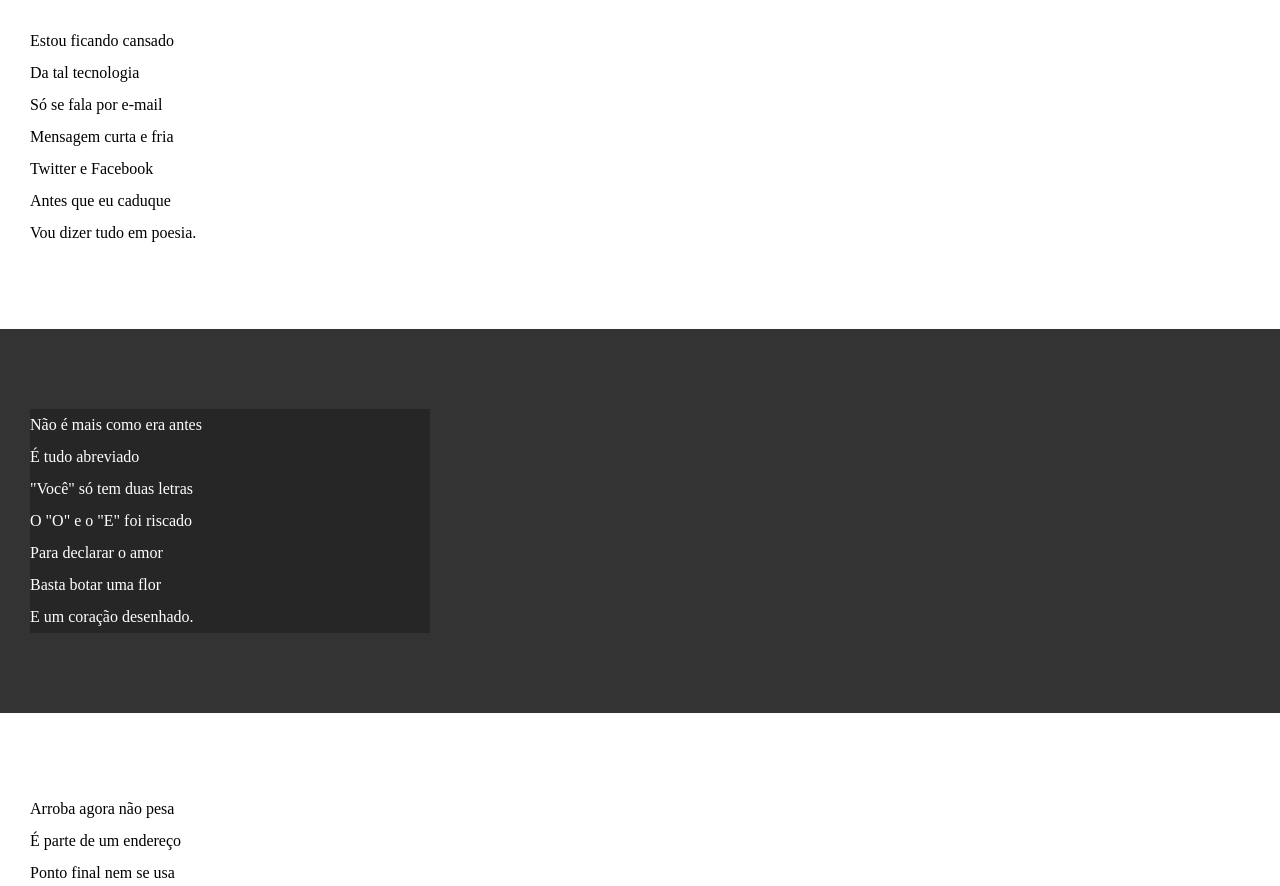
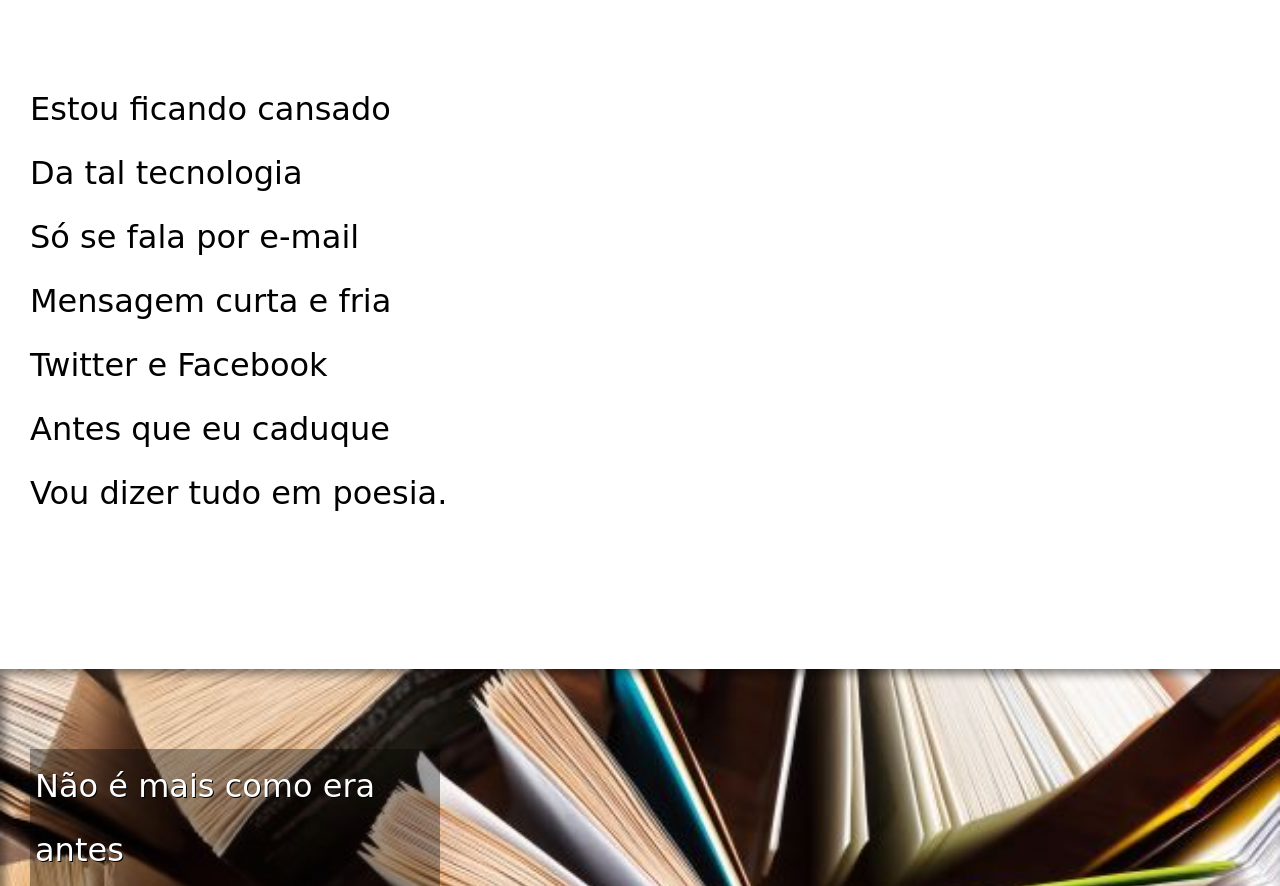
Before and after one commit to AtilaGDiehl/html-css, a plain HTML site: page desafios/Desafio 12/index.html in a window 1280 px wide. Shown: the part 210-1096 px from the top of the page. Drawn offline with Linux system fonts and the light colour scheme; a web font is replaced by a local one.

Commit message:
atulizado desafio 12

```diff
--- a/desafios/Desafio 12/estilo.css
+++ b/desafios/Desafio 12/estilo.css
@@ -1,5 +1,15 @@
 @charset "UTF-8";
 
+@import url('https://fonts.googleapis.com/css2?family=Passion+One&display=swap');
+@import url('https://fonts.googleapis.com/css2?family=Freehand&display=swap');
+
+:root {
+    --font1:verdana, geneva, tahoma, sans-serif;
+    --font2: 'Passion One', cursive;
+    --font3:'Freehand', cursive;
+
+
+}
 * {
     margin: 0px;
     padding: 0px;
@@ -8,6 +18,7 @@
 html, body {
     min-height: 100vh;
     background-color: darkgray;
+    font-family: var(--font1);
 }
 
 header {
@@ -19,6 +30,8 @@ header {
 header > h1 {
     padding-top: 50px;
     font-variant: small-caps;
+    font-family: var(--font2);
+    font-size: 5em;
 }
 
 header > p {
@@ -39,6 +52,12 @@ section {
     padding-bottom: 10vh;
     line-height: 2em;
     padding-left: 30px;
+    font-family: var(--font3);
+    font-size: 2em;
+}
+
+section > p {
+    padding-bottom: 2em;
 }
 
 section.normal{
@@ -49,15 +68,26 @@ section.normal{
 section.imagem{
     background-color: rgb(51, 51, 51);
     color: white;
+    box-shadow: inset 5px 5px 10px 0px rgba(0, 0, 0, 0.452);
+    background-size: cover;
+    background-attachment: fixed;
 }
 
 section.imagem > p {
+    display: inline-block;
     width: 400px;
-    background-color: rgba(0, 0, 0, 0.253);
+    background-color: rgba(0, 0, 0, 0.363);
+    padding: 5px;
+    text-shadow: 1px 1px 0px black;
 }
 
+section#img01 {
+    background-image: url(imagens/flat-lay-opened-books-on-table.jpg);
+}
 
-
+section#img02 {
+    background-image: url(imagens/background002.jpg);
+}
 
 
 
--- a/desafios/Desafio 12/index.html
+++ b/desafios/Desafio 12/index.html
@@ -32,7 +32,7 @@
 
 
 
-    <section class="imagem">
+    <section class="imagem" id="img01">
         <P>
             Não é mais como era antes<br>
             É tudo abreviado<br>
@@ -69,7 +69,7 @@
 
 
 
-    <section class="imagem">
+    <section class="imagem" id="img02">
         <p>
             Tenho saudade das cartas<br>
             Escritas com a própria mão<br>
```
Also changed, not shown: desafios/Desafio 12/imagens/cafepb.jpg (added), desafios/Desafio 12/imagens/flat-lay-opened-books-on-table.jpg (added), desafios/Desafio 12/imagens/livros.jpg (added).
